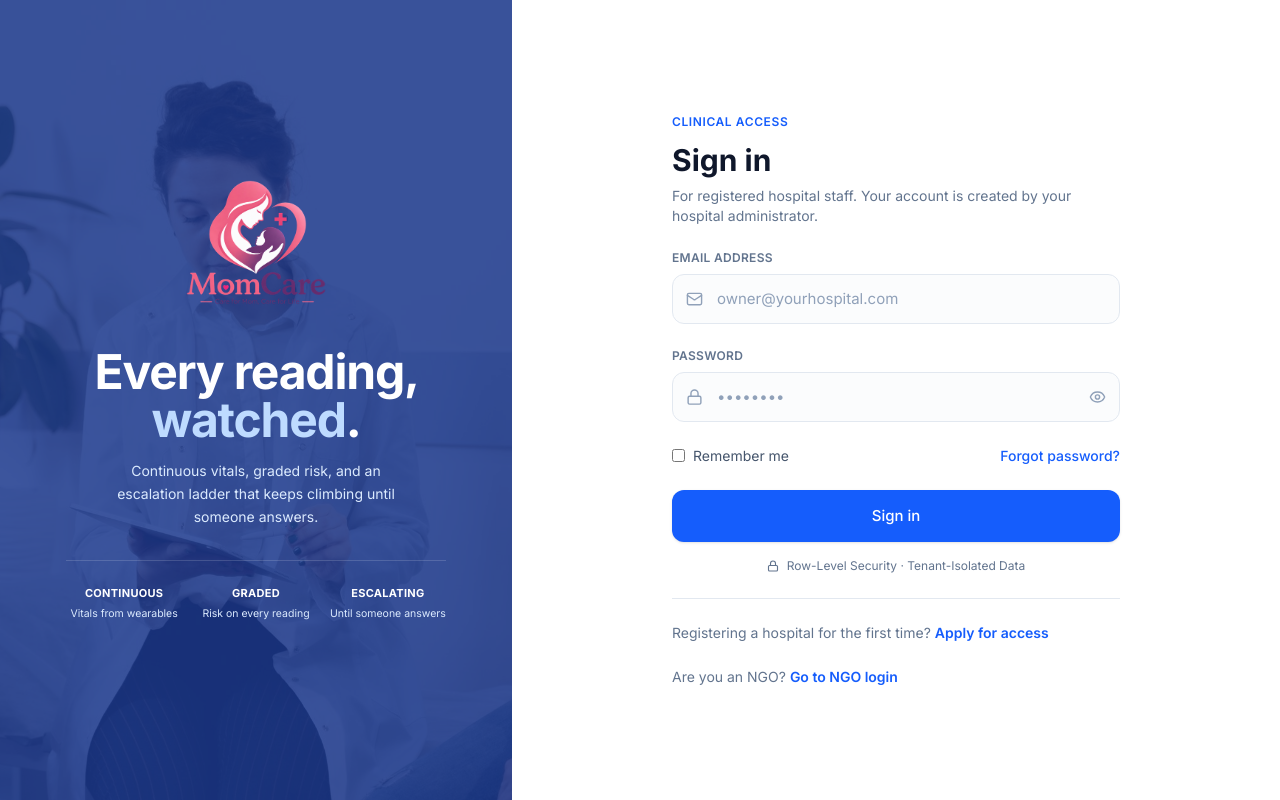
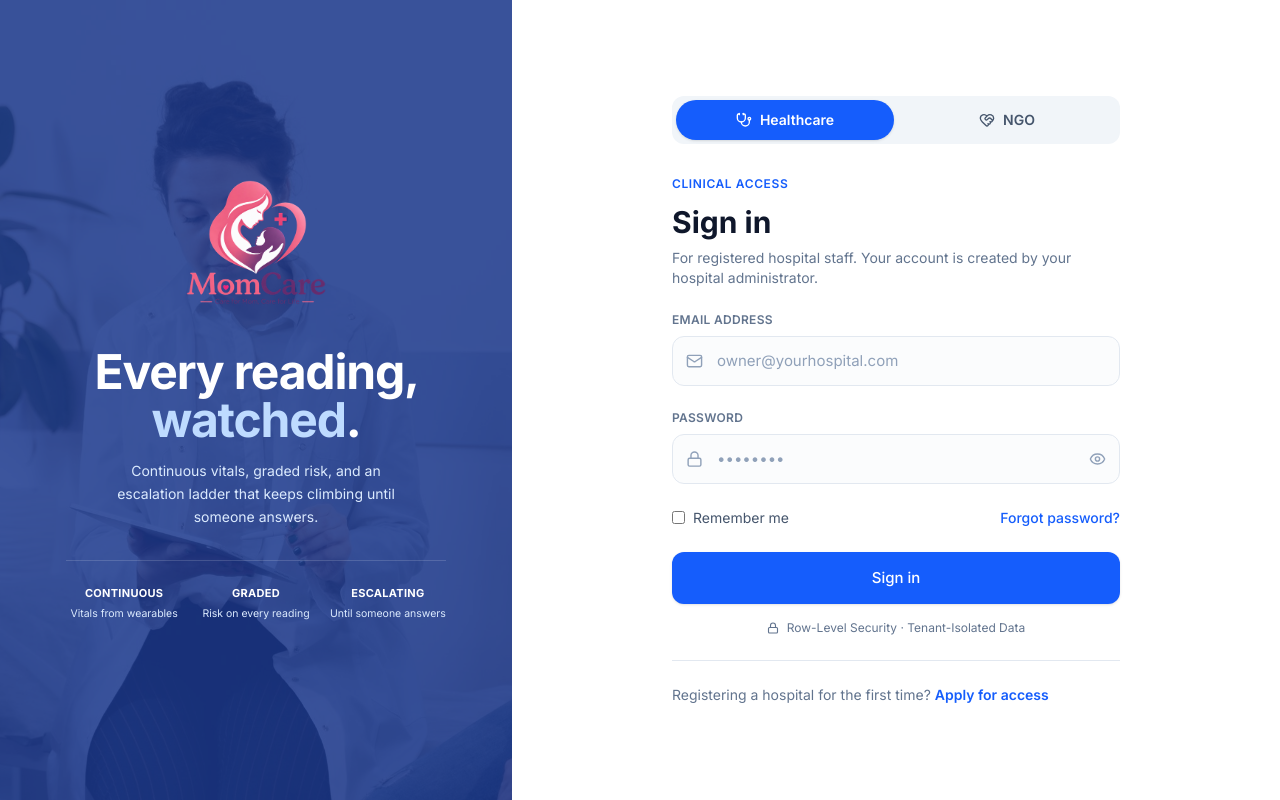
Before and after one commit to MomCare-AI/momcare_web, a Next.js app: page /login in a window 1280 px wide. Built offline with nearby package versions, Linux system fonts and the light colour scheme; no server answers; a web font is replaced by a local one.

Commit message:
feat(login): Healthcare / NGO portal toggle above the flipping card
- Segmented switch at the top of the sign-in card: blue when Healthcare
  is active, teal when NGO is active; the card flips on each click
- Replaces the text links inside the two forms

```diff
--- a/src/app/(auth)/login/components/LoginPageClient.tsx
+++ b/src/app/(auth)/login/components/LoginPageClient.tsx
@@ -8,7 +8,14 @@ import { setAccessToken } from "@/core/api/authFetch";
 import { clearQueryCache } from "@/core/query/queryClient";
 
 import { API_BASE } from "@/core/api/apiBase";
-import { Mail, Lock, Eye, EyeOff } from "lucide-react";
+import {
+  Mail,
+  Lock,
+  Eye,
+  EyeOff,
+  HeartHandshake,
+  Stethoscope,
+} from "lucide-react";
 import { NgoLoginForm } from "@/features/ngo/components/NgoLoginForm";
 
 const REMEMBERED_EMAIL_KEY = "momcare_remembered_email";
@@ -52,6 +59,11 @@ export function LoginPageClient() {
       );
     }
   }, [searchParams]);
+
+  const selectPortal = (ngo: boolean) => {
+    if (ngo) setNgoMounted(true);
+    setNgoSide(ngo);
+  };
 
   const handleSubmit = async (e: React.FormEvent<HTMLFormElement>) => {
     e.preventDefault();
@@ -178,8 +190,46 @@ export function LoginPageClient() {
 
       {/* ── Right: authentication form ───────────────────────────────── */}
       <section className="flex-1 flex items-center justify-center p-8 lg:p-16 min-h-screen bg-white">
+        <div className="w-full max-w-md">
+          {/* Portal switch: stays put while the card below flips. */}
+          <div
+            role="group"
+            aria-label="Choose your portal"
+            className="mb-8 grid grid-cols-2 gap-1 rounded-xl bg-slate-100 p-1"
+          >
+            {[
+              {
+                ngo: false,
+                label: "Healthcare",
+                Icon: Stethoscope,
+                active: "bg-blue-600 text-white shadow",
+              },
+              {
+                ngo: true,
+                label: "NGO",
+                Icon: HeartHandshake,
+                active: "bg-teal-600 text-white shadow",
+              },
+            ].map(({ ngo, label, Icon, active }) => (
+              <button
+                key={label}
+                type="button"
+                aria-pressed={ngoSide === ngo}
+                onClick={() => selectPortal(ngo)}
+                className={`flex items-center justify-center gap-2 rounded-lg px-4 py-2.5 text-sm font-semibold transition-colors duration-300 focus-visible:outline-none focus-visible:ring-2 focus-visible:ring-slate-400 ${
+                  ngoSide === ngo
+                    ? active
+                    : "text-slate-600 hover:text-slate-900"
+                }`}
+              >
+                <Icon size={16} aria-hidden />
+                {label}
+              </button>
+            ))}
+          </div>
+
           {/* One card, two faces: hospital staff (front) and NGO (back). */}
-        <div className="w-full max-w-md" style={{ perspective: 1400 }}>
+          <div style={{ perspective: 1400 }}>
             <div
               className="grid transition-transform duration-700 ease-in-out motion-reduce:transition-none"
               style={{
@@ -330,19 +380,6 @@ export function LoginPageClient() {
                       Apply for access
                     </Link>
                   </p>
-                <p className="text-sm text-slate-500">
-                  Are you an NGO?{" "}
-                  <button
-                    type="button"
-                    onClick={() => {
-                      setNgoMounted(true);
-                      setNgoSide(true);
-                    }}
-                    className="font-semibold text-blue-600 hover:underline"
-                  >
-                    Go to NGO login
-                  </button>
-                </p>
                 </form>
               </div>
               <div
@@ -354,9 +391,8 @@ export function LoginPageClient() {
                 aria-hidden={!ngoSide}
                 inert={!ngoSide}
               >
-              {ngoMounted && (
-                <NgoLoginForm onSwitchToHospital={() => setNgoSide(false)} />
-              )}
+                {ngoMounted && <NgoLoginForm />}
+              </div>
             </div>
           </div>
         </div>
--- a/src/features/ngo/components/NgoLoginForm.tsx
+++ b/src/features/ngo/components/NgoLoginForm.tsx
@@ -11,11 +11,7 @@ const INPUT =
   "w-full pl-11 pr-4 py-3 rounded-xl border border-slate-200 bg-slate-50/50 text-slate-900 placeholder:text-slate-400 focus:bg-white focus:ring-2 focus:ring-teal-600 focus:border-transparent outline-none transition-all";
 
 /** The back face of the login card. Demo auth only — see services/ngoAuth. */
-export function NgoLoginForm({
-  onSwitchToHospital,
-}: {
-  onSwitchToHospital: () => void;
-}) {
+export function NgoLoginForm() {
   const router = useRouter();
   const emailRef = useRef<HTMLInputElement>(null);
   const [error, setError] = useState<string | null>(null);
@@ -171,17 +167,6 @@ export function NgoLoginForm({
       >
         {loading ? "Signing in…" : "Sign in"}
       </button>
-
-      <p className="pt-6 border-t border-slate-200 text-sm text-slate-500">
-        Are you hospital staff?{" "}
-        <button
-          type="button"
-          onClick={onSwitchToHospital}
-          className="font-semibold text-teal-600 hover:underline"
-        >
-          Go to hospital login
-        </button>
-      </p>
     </form>
   );
 }
```
Lines whose indentation alone changed are shown as unchanged.
